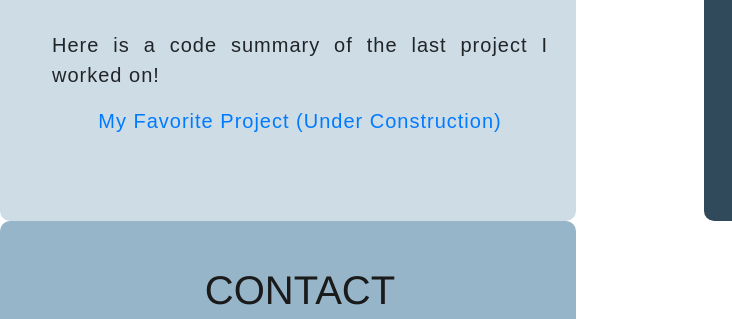
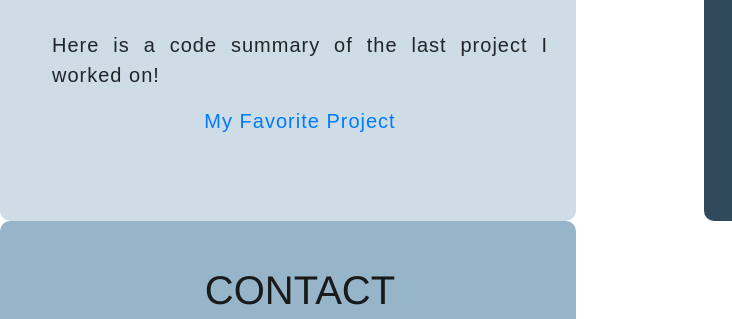
Before and after one commit to LeHanhJ/LeHanhJ.github.io, a plain HTML site: page index.html in a window 1280 px wide. Shown: the part 1013-1332 px from the top of the page, 0-732 px from the left. Drawn offline with nearby package versions, Linux system fonts and the light colour scheme.

Commit message:
updated favorite project link

```diff
--- a/index.html
+++ b/index.html
@@ -85,7 +85,7 @@
                 <p class="center"><a href="https://github.com/LeHanhJ" target="_blank">Hanh's Github
                 </a></p>
                 <p><br>Here is a code summary of the last project I worked on!</p>
-                <p class="center"><a href="#" target="_blank">My Favorite Project (Under Construction)
+                <p class="center"><a href="https://github.com/LeHanhJ/C-Sharp-LiveProject-TheatreWebsite" target="_blank">My Favorite Project
                 </a>
             </p>
         </div>
```
